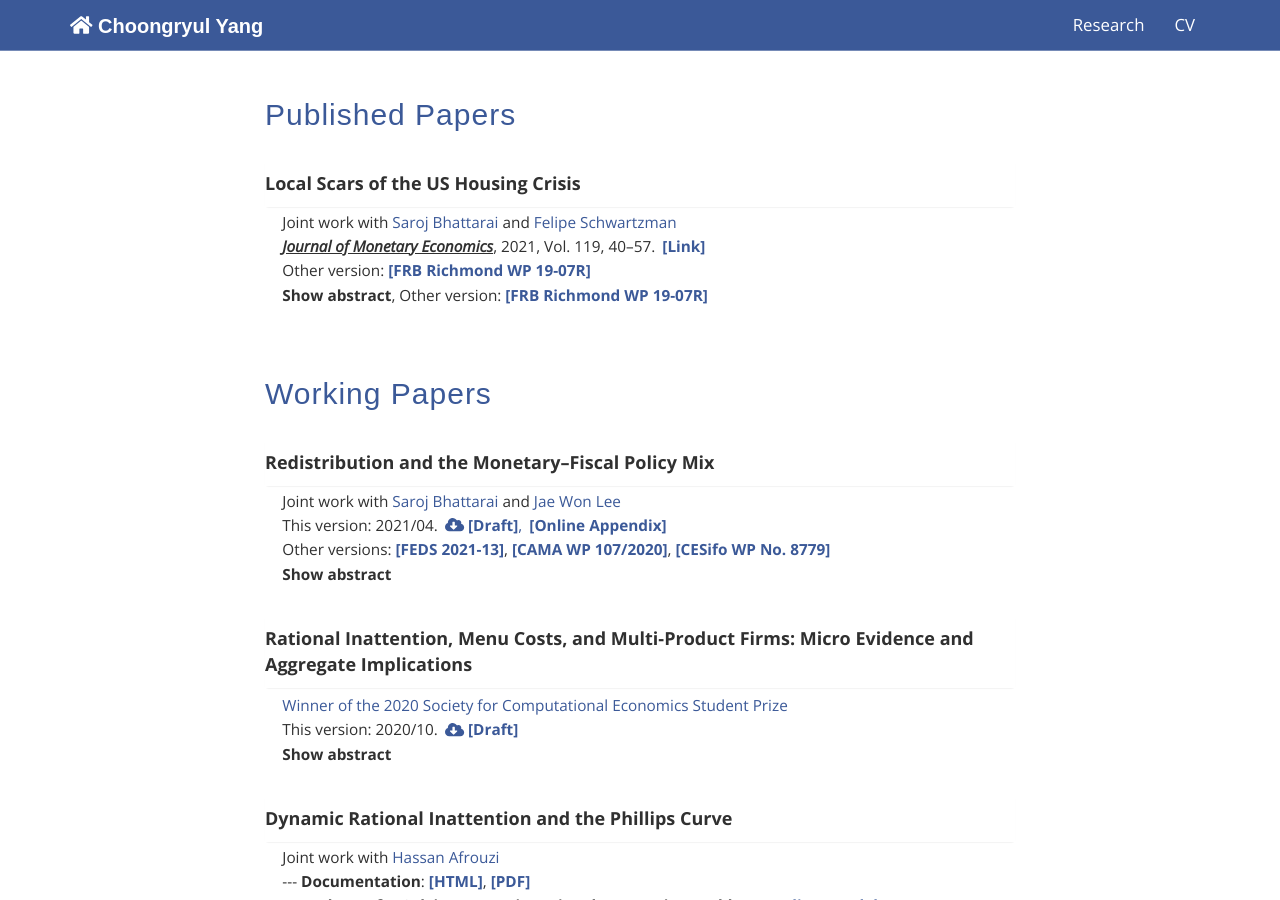
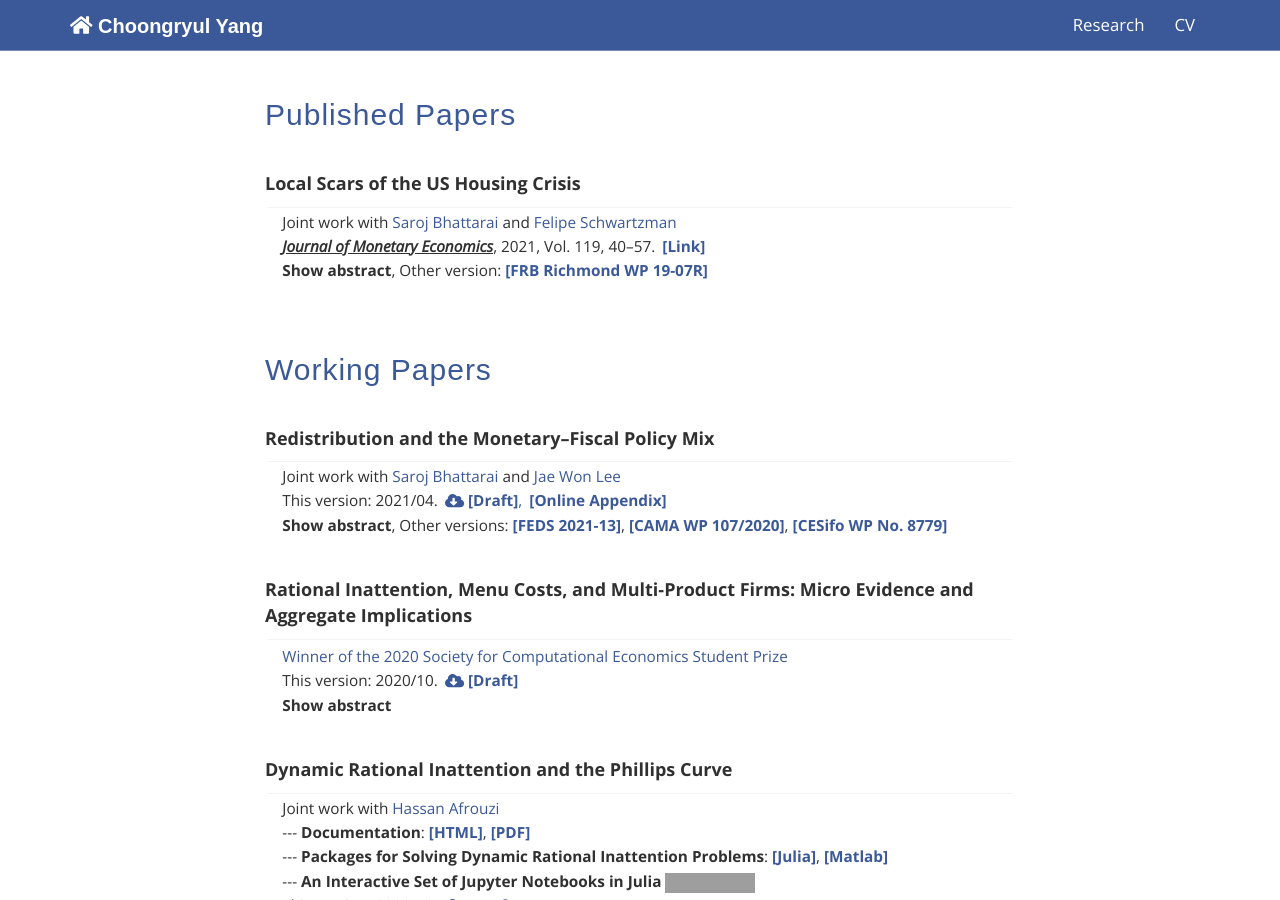
Before and after one commit to choongryulyang/choongryulyang.github.io, a Jekyll site: the page built from index.html, in a window 1280 px wide and 900 px high, scrolled down 862 px. Built offline with Jekyll 4.4.1, drawn with Linux system fonts in a browser that asks for light colours; grey boxes are pictures that could not be loaded.

Commit message:
Update index.html

```diff
--- a/index.html
+++ b/index.html
@@ -93,13 +93,13 @@
 						<b>[Link]</b></a>
 						</p>
 
+						<!--
 						<p style="margin-bottom:0px; font-size: 11.5pt">
 						Other version:
 						<a class="two" style="color: #3b5998" href="https://www.richmondfed.org/-/media/richmondfedorg/publications/research/working_papers/2019/wp19-07.pdf" target="_blank" onclick="ga('send','event','BSY Other Version', 'Click', 'Design')">
 						<b>[FRB Richmond WP 19-07R]</b></a>
 						</p>
 
-						<!--
 						<p style="margin-bottom:0px; font-size: 11.5pt">
 						<a style="color: #303030">
 						This version: 2020/09.
@@ -111,6 +111,7 @@
 						<p style="margin-bottom:0px; font-size: 11.5pt">
 						<a class="two" target="_blank" onclick="ga('send','event','BSY Abstract', 'Click', 'Design')">
 						<label for="BSY">abstract </label></a>,
+
 						Other version:
 						<a class="two" style="color: #3b5998" href="https://www.richmondfed.org/-/media/richmondfedorg/publications/research/working_papers/2019/wp19-07.pdf" target="_blank" onclick="ga('send','event','BSY Other Version', 'Click', 'Design')">
 						<b>[FRB Richmond WP 19-07R]</b></a>
@@ -172,7 +173,7 @@
 						<a class="two" style="margin-left: 0.2em; color: #3b5998" href="research/BLY_FTPL_Appendix.pdf" target="_blank" onclick="ga('send','event','BLY Appendix', 'Click', 'Design')">
 						<b>[Online Appendix]</b></a>
 						</p>
-						<p style="margin-bottom:0px; font-size: 11.5pt">
+						<!--<p style="margin-bottom:0px; font-size: 11.5pt">
 						Other versions:
 						<a class="two" style="color: #3b5998" href="https://www.federalreserve.gov/econres/feds/redistribution-and-the-monetary-fiscal-policy-mix.htm" target="_blank" onclick="ga('send','event','BLY FEDS Version', 'Click', 'Design')">
 						<b>[FEDS 2021-13]</b></a>,
@@ -180,11 +181,19 @@
 						<b>[CAMA WP 107/2020]</b></a>,
 						<a class="two" style="color: #3b5998" href="https://www.cesifo.org/en/publikationen/2020/working-paper/redistribution-and-monetary-fiscal-policy-mix" target="_blank" onclick="ga('send','event','BLY CESifo', 'Click', 'Design')">
 						<b>[CESifo WP No. 8779]</b></a>
-						</p>
+						</p>-->
 
 						<p style="margin-bottom:0px; font-size: 11.5pt">
 						<a class="two" target="_blank" onclick="ga('send','event','BLY Abstract', 'Click', 'Design')">
-						<label for="BLY">abstract </label></a>
+						<label for="BLY">abstract </label></a>,
+
+						Other versions:
+						<a class="two" style="color: #3b5998" href="https://www.federalreserve.gov/econres/feds/redistribution-and-the-monetary-fiscal-policy-mix.htm" target="_blank" onclick="ga('send','event','BLY FEDS Version', 'Click', 'Design')">
+						<b>[FEDS 2021-13]</b></a>,
+						<a class="two" style="color: #3b5998" href="https://cama.crawford.anu.edu.au/publication/cama-working-paper-series/18217/redistribution-and-monetary-fiscal-policy-mix" target="_blank" onclick="ga('send','event','BLY CAMA Version', 'Click', 'Design')">
+						<b>[CAMA WP 107/2020]</b></a>,
+						<a class="two" style="color: #3b5998" href="https://www.cesifo.org/en/publikationen/2020/working-paper/redistribution-and-monetary-fiscal-policy-mix" target="_blank" onclick="ga('send','event','BLY CESifo', 'Click', 'Design')">
+						<b>[CESifo WP No. 8779]</b></a>
 						</p>
 
 						<input type="checkbox" id="BLY"/>
```
